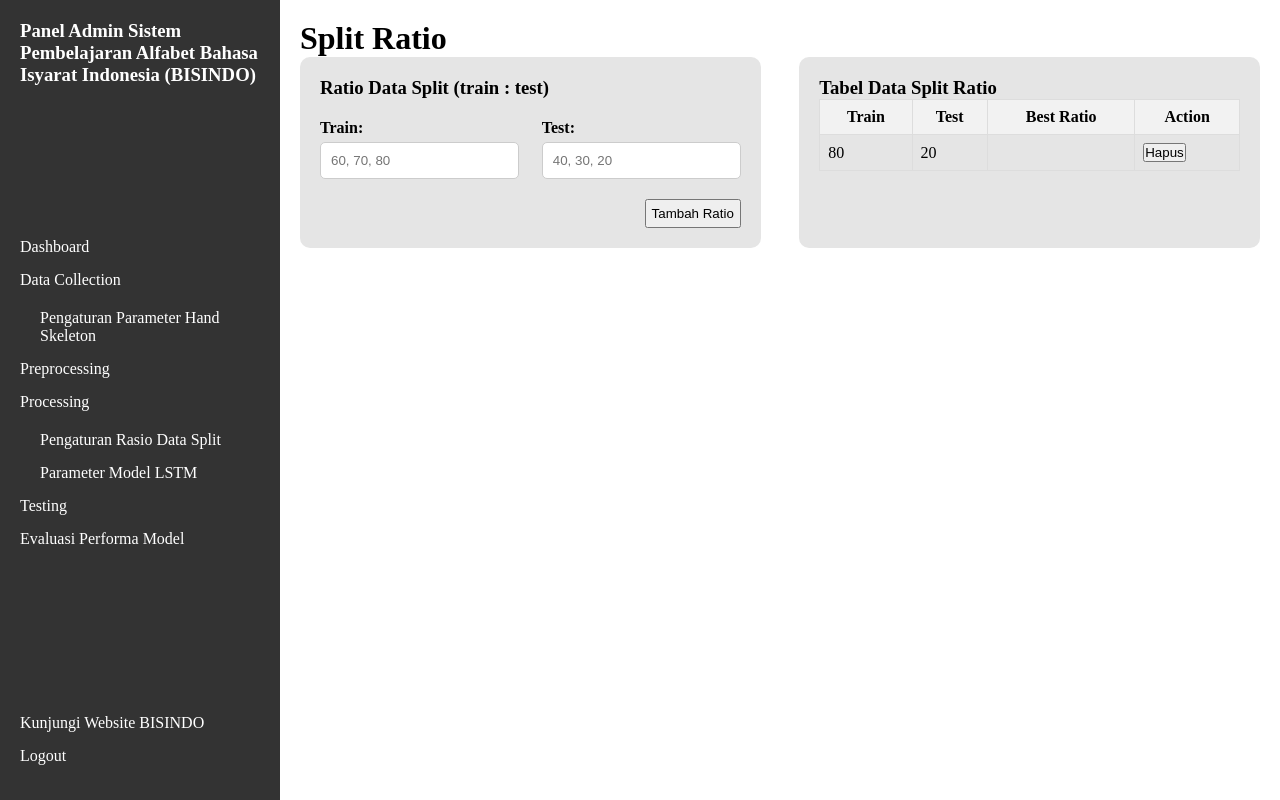
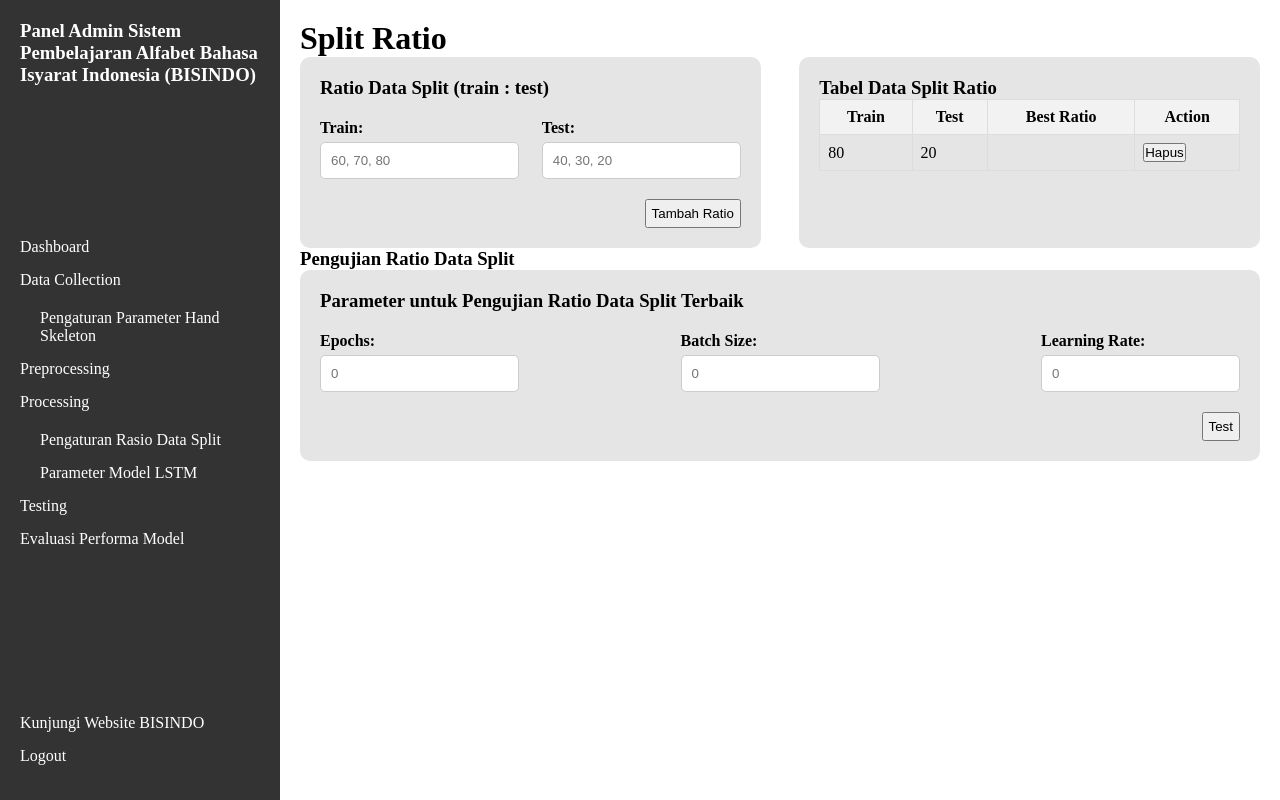
Before and after one commit to srmpandejlaki/BISINDO, a React (Vite) app in the folder frontend/: page /admin/processing/ratio in a window 1280 px wide. Built offline with nearby package versions, Linux system fonts and the light colour scheme; no server answers.

Commit message:
tambah section parameter test

```diff
--- /dev/null
+++ b/frontend/src/features/split-ratio/components/ParameterTest.jsx
@@ -0,0 +1,26 @@
+import React from "react";
+
+function ParameterTest() {
+  return (
+    <div className="parameter-test-ratio">
+      <h3>Parameter untuk Pengujian Ratio Data Split Terbaik</h3>
+      <form className="form-ratio">
+        <div className="input">
+          <label>Epochs:</label>
+          <input type="number" placeholder="0" />
+        </div>
+        <div className="input">
+          <label>Batch Size:</label>
+          <input type="number" placeholder="0" />
+        </div>
+        <div className="input">
+          <label>Learning Rate:</label>
+          <input type="number" placeholder="0" />
+        </div>
+      </form>
+      <button>Test</button>
+    </div>
+  );
+}
+
+export default ParameterTest;
--- a/frontend/src/features/split-ratio/pages/SplitRatio.jsx
+++ b/frontend/src/features/split-ratio/pages/SplitRatio.jsx
@@ -1,12 +1,16 @@
 import React from "react";
 import AddRatioSection from "../components/AddRatio";
+import ParameterTest from "../components/ParameterTest";
 
 function SplitRatio() {
   return (
     <div className="content split-ratio-page">
       <h1>Split Ratio</h1>
       <AddRatioSection />
-
+      <div className="parameter-section">
+        <h3>Pengujian Ratio Data Split</h3>
+        <ParameterTest />
+      </div>
     </div>
   );
 }
--- a/frontend/src/features/split-ratio/pages/SplitRatio.scss
+++ b/frontend/src/features/split-ratio/pages/SplitRatio.scss
@@ -1,4 +1,10 @@
 
+
+.add-form, .table-ratio, .parameter-test-ratio {
+  background-color: #e5e5e5;
+  padding: 20px;
+  border-radius: 10px;
+}
 
 .add-ratio-section {
   display: flex;
@@ -7,29 +13,27 @@
 
 .add-form, .table-ratio {
   width: 48%;
-  background-color: #e5e5e5;
-  padding: 20px;
-  border-radius: 10px;
 }
 
-.add-form {
+.add-form, .parameter-test-ratio {
   display: flex;
   flex-direction: column;
   gap: 20px;
-
-  .form-ratio {
-    display: flex;
-    justify-content: space-between;
-    gap: 20px;
-  }
-  .input {
-    display: flex;
-    flex-direction: column;
-    gap: 5px;
-  }
 
   button {
     align-self: flex-end;
     padding: 5px;
   }
 }
+
+.form-ratio {
+  display: flex;
+  justify-content: space-between;
+  gap: 20px;
+
+  .input {
+    display: flex;
+    flex-direction: column;
+    gap: 5px;
+  }
+}
```
